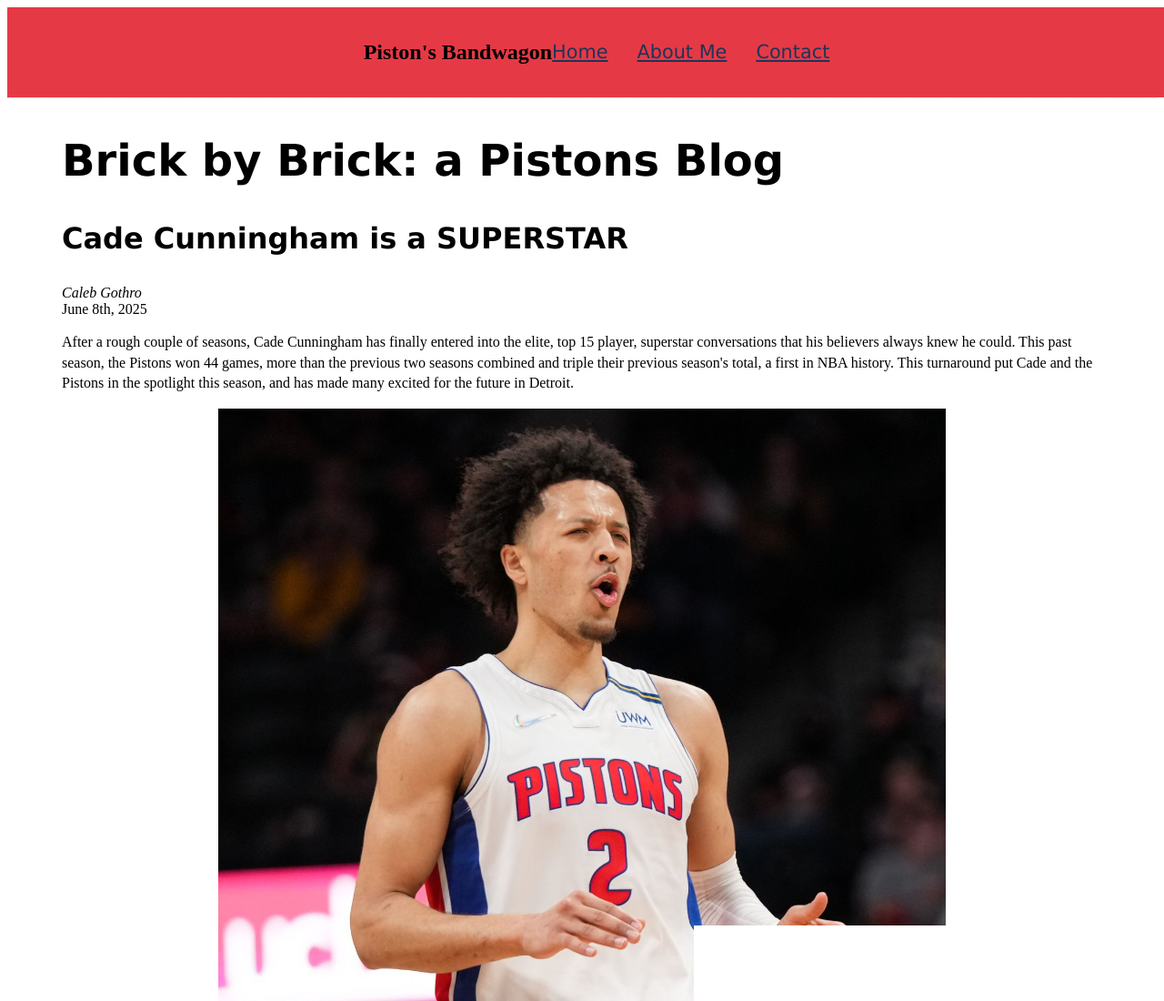
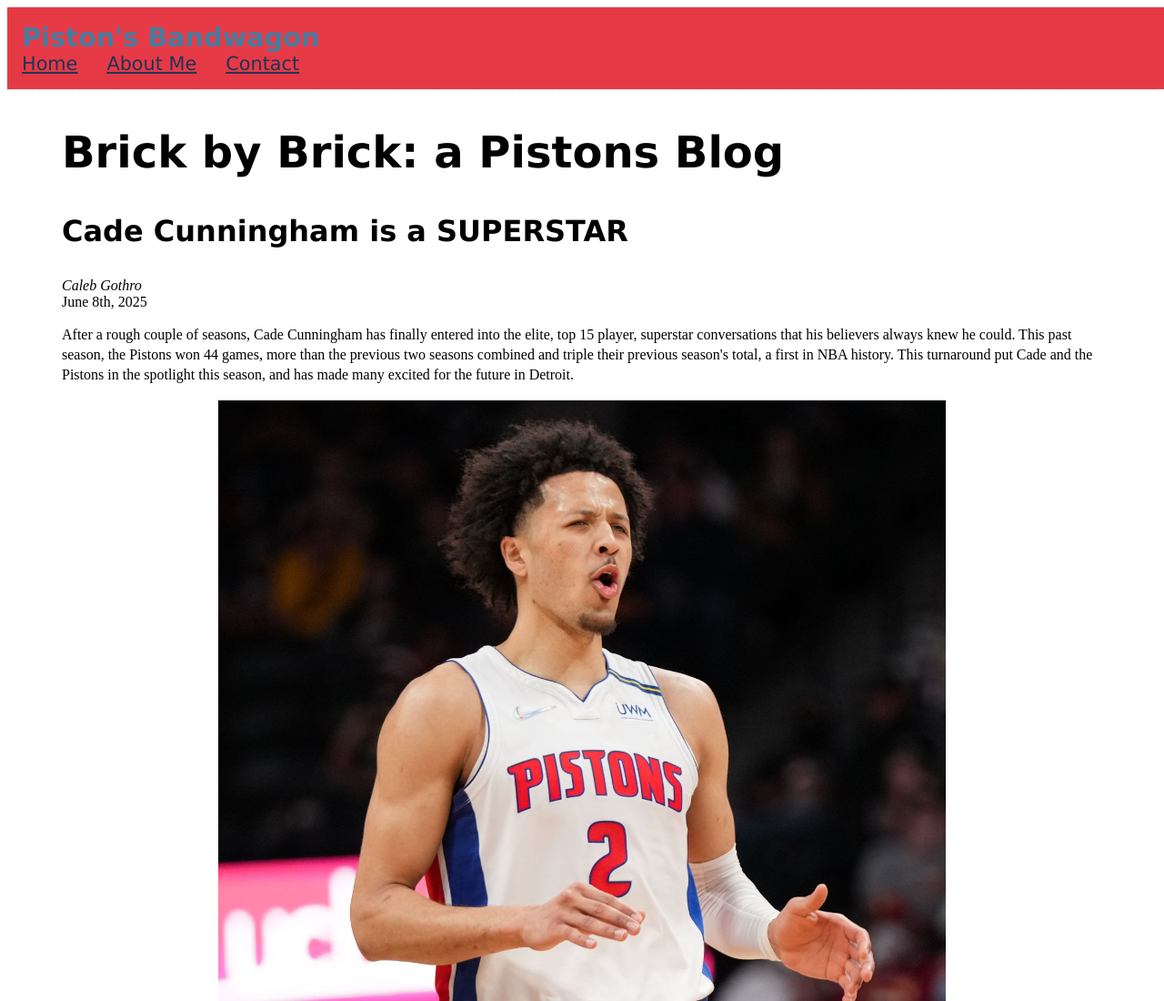
Before and after one commit to calebgothro/mi349_blog, a plain HTML site: page index.html in a window 1280 px wide. Shown: the top 1100 px of the page at 91% size. Drawn offline with Linux system fonts and the light colour scheme.

Commit message:
that made it worse

```diff
--- a/style.css
+++ b/style.css
@@ -60,16 +60,6 @@ p{
     z-index: 1000;
 }
 
-.nav-container {
-  max-width: 1200px;
-  margin: 0 auto;
-  padding: 0 1em;
-  display: flex;
-  justify-content: space-between;
-  align-items: center;
-}
-#copied from ChatGPT to help fix width issue
-
 #main-nav h1 {
     margin: 0;
     font-size: 1.8rem;
```
